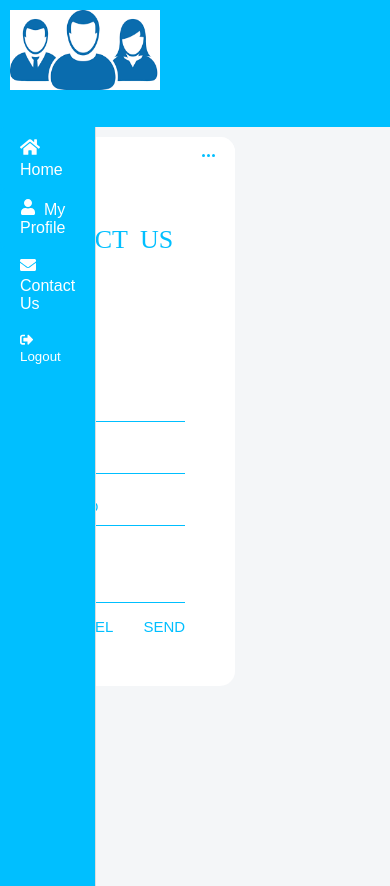
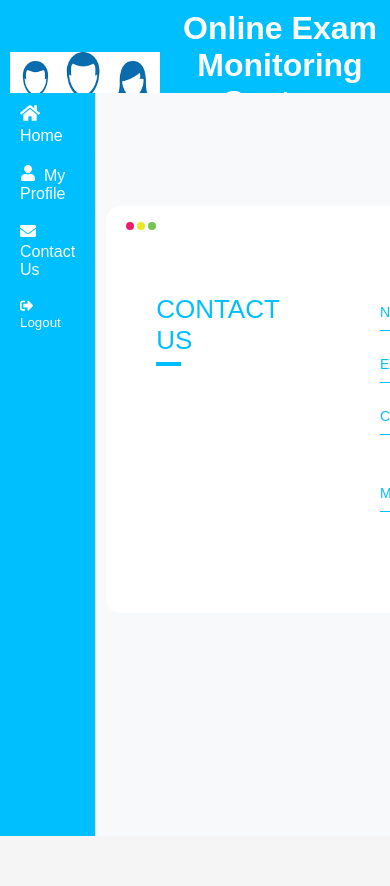
Before and after one commit to avi212003/-Online-Exam-Monitoring-System, a React (Vite) app in the folder admin/frontend/: page /contact-us in a window 390 px wide. After the commit the page ends 844 px from the top, so only its background shows below. Built offline with nearby package versions, Linux system fonts and the light colour scheme.

Commit message:
responsive changes for admin dashboard, admin profile, contact us , user profile

```diff
--- a/admin/frontend/src/styles/AdminContactUS.css
+++ b/admin/frontend/src/styles/AdminContactUS.css
@@ -4,14 +4,7 @@
   box-sizing: border-box;
 }
 
-.Contact_US_container {
-  font-family: 'Arial, sans-serif';
-  background-color: #f4f6f8;
-  min-height: 100vh;
-  width: 99.5%;;
-  padding-right: 540px;
-  overflow-y: auto;
-}
+
 
 .Contact_US_profile{
   text-align: left;
@@ -24,13 +17,12 @@
 .Contact_US_main {
   display: flex;
   width: 100%;
-  height: calc(100vh - 70px);
   left: 0;
 }
 
 .Contact_US_main-content {
   flex: 1;
-  padding: 0px 20px 20px 20px;
+  padding: 0px 20px 20px 0px;
 }
 
 /* Contact Us Page */
@@ -42,11 +34,15 @@
 
 .contact_us_background {
   display: flex;
+  justify-content: center; /* Center horizontally */
+  align-items: center; /* Center vertically */
+  height: 75vh; /* Ensure it takes up the full viewport height */
 }
 
 .contact_us_container {
   flex: 0 1 700px;
   width: 100%;
+
   margin: auto;
   padding: 10px;
 }
@@ -201,66 +197,3 @@
 .contact_us_app-form-button:hover {
   color: #34495e;
 }
-
-@media screen and (max-width: 520px) {
-  .contact_us_screen-body {
-    flex-direction: column;
-  }
-
-  .contact_us_screen-body-item.left {
-    margin-bottom: 30px;
-  }
-
-  .contact_us_app-title {
-    flex-direction: row;
-  }
-
-  .contact_us_app-title span {
-    margin-right: 12px;
-  }
-
-  .contact_us_app-title:after {
-    display: none;
-  }
-}
-
-@media screen and (max-width: 600px) {
-  .screen-body {
-    padding: 40px;
-  }
-
-  .screen-body-item {
-    padding: 0;
-  }
-}
-
-/* Responsive Design */
-@media (max-width: 1200px) {
-  .Contact_US_main {
-    flex-direction: column;
-    align-items: center;
-  }
-
-  .Contact_US_sidebar {
-    width: 100%;
-    position: relative;
-    min-height: auto;
-  }
-}
-
-@media (max-width: 768px) {
-  .Contact_US_header-content {
-    flex-direction: column;
-    align-items: center;
-    padding: 15px;
-  }
-
-  .Contact_US_welcome-section h3 {
-    font-size: 18px;
-  }
-
-  .Contact_US_sidebar {
-    display: flex;
-    justify-content: space-around;
-  }
-}
--- a/admin/frontend/src/styles/AdminDashboard.css
+++ b/admin/frontend/src/styles/AdminDashboard.css
@@ -34,7 +34,7 @@
   gap: 20px;
   padding: 20px;
   width: 100%;
-  max-width: 600px;
+  /* max-width: 600px; */
   margin-top: 20px;
 }
 
@@ -44,7 +44,7 @@
   border-radius: 10px;
   box-shadow: 0 4px 8px rgba(0, 0, 0, 0.1);
   text-align: center;
-  width: 230%;
+  width: 100%;
   height:150px;
   margin-left: 15px;
 }
--- a/admin/frontend/src/styles/AdminProfile.css
+++ b/admin/frontend/src/styles/AdminProfile.css
@@ -8,9 +8,8 @@
   .Admin_container {
     font-family: 'Arial, sans-serif';
     background-color: #f4f6f8;
-    min-height: 100vh;
+
     width: 99.5%;
-    padding-right: 540px;
     overflow-y: auto;
   }
 
@@ -24,21 +23,21 @@
   /* Main Layout */
   .Admin_main {
     display: flex;
-    width: 104%;
-    height: calc(100vh - 70px);
+    width: 100%;
+    height: 100%;
     left: 0;
   }
 
   .Admin_main-content {
     flex: 1;
-    padding: 0px 20px 20px 20px;
+    padding: 0px 20px 20px;
   }
 
   /* Personal Info */
   .Admin_card {
     background-color: #fff;
     padding: 24px;
-    width: 167%;
+    width: 100%;
     border-radius: 12px; /* Slightly more rounded */
     box-shadow: 0 4px 12px rgba(0, 0, 0, 0.08); /* Softer shadow */
     margin-bottom: 20px;
@@ -77,7 +76,7 @@
     display: flex;
     align-items: center;
     justify-content: center;
-    width: 167%;
+    width: 100%;
   }
 
   .change-password-container:hover {
--- a/admin/frontend/src/styles/AdminSignIn.css
+++ b/admin/frontend/src/styles/AdminSignIn.css
@@ -32,10 +32,6 @@
     cursor: pointer;
   }
 
-  .signin-button p {
-    margin-top: 100px;
-    margin-bottom: 10px;
-  }
   .signin-button:hover {
     background-color: #286090;
   }
--- a/admin/frontend/src/styles/Header.css
+++ b/admin/frontend/src/styles/Header.css
@@ -1,32 +1,27 @@
 .navbar-header {
-    padding: 10px;
-    text-align: center;
-    background-color: deepskyblue;
-    color: #fff;
-    /* height: 100%; */
-
-
-    display: flex;
-  align-items: center;
-  gap: 360px;
   padding: 10px;
-  flex-wrap: wrap;
+  background-color: deepskyblue;
+  color: #fff;
+  display: flex;
+  align-items: center; /* Vertically aligns items */
+  justify-content: space-between; /* Ensures proper spacing between image and text */
 }
 
-
-.navbar-username {
-    font-size: 14px;
-    color: white;
-}
-
-.image{
-    width: 150px;
-    height: 80px;
+.image {
+  width: 150px;
+  height: 80px;
+  margin-right: 20px; /* Adds space between image and text */
 }
 
 .navbar-text {
-    display: flex;
-    flex-direction: column;
-    text-align: center; /* Vertically centers h1 and span */
-    gap: 10px; /* Space between h1 and span */
-  }
+  display: flex;
+  flex-direction: column;
+  align-items: center; /* Horizontally centers the text */
+  text-align: center; /* Centers text within the container */
+  flex-grow: 1; /* Allows text to take up the remaining space */
+}
+
+.navbar-username {
+  font-size: 14px;
+  color: white;
+}
--- a/admin/frontend/src/styles/Layout.css
+++ b/admin/frontend/src/styles/Layout.css
@@ -4,12 +4,12 @@
 }
 
 .header {
-    height: 15vh;
+    height: 11vh;
 }
 
 .layout-side-plus-main {
     display: flex;
-    height: 90vh;
+    height: 88vh;
 }
 
 .main-content {
```
Also changed, not shown: 1 other file (tests, documents, lock files or other folders).
